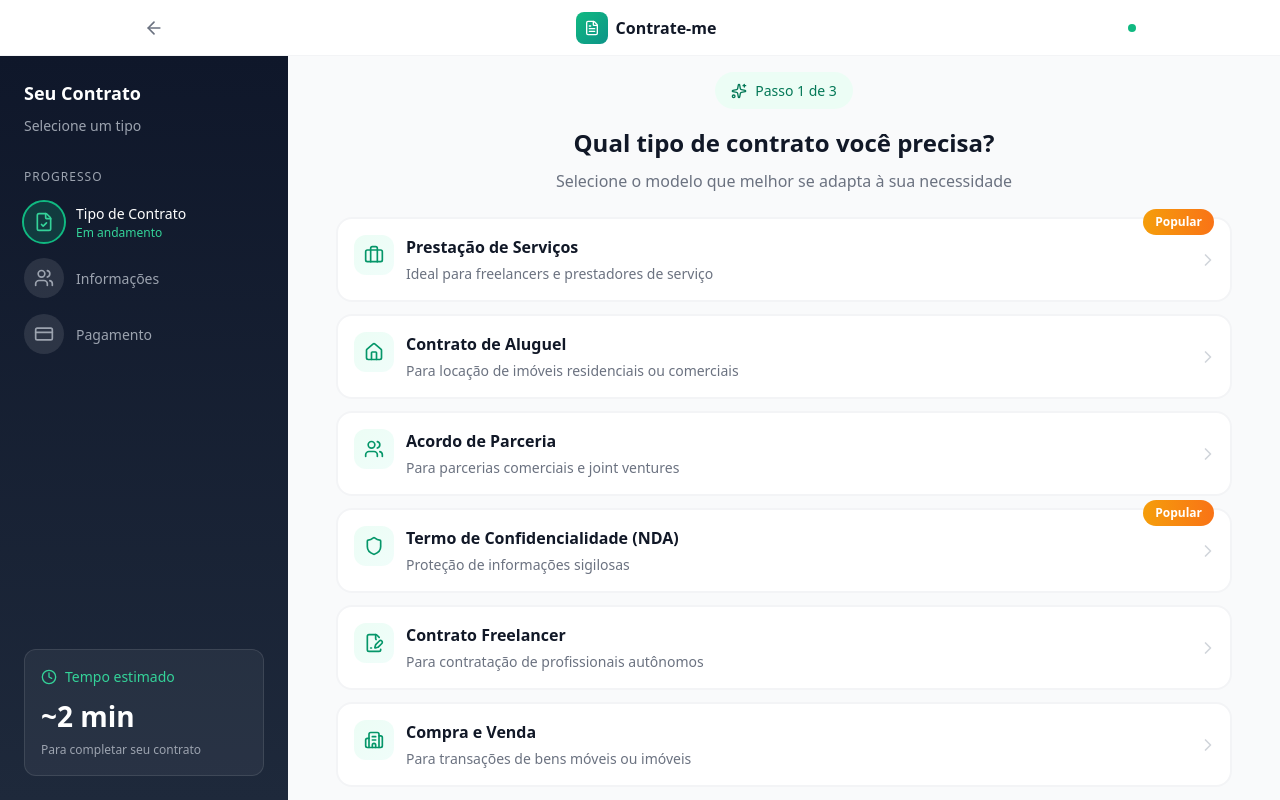
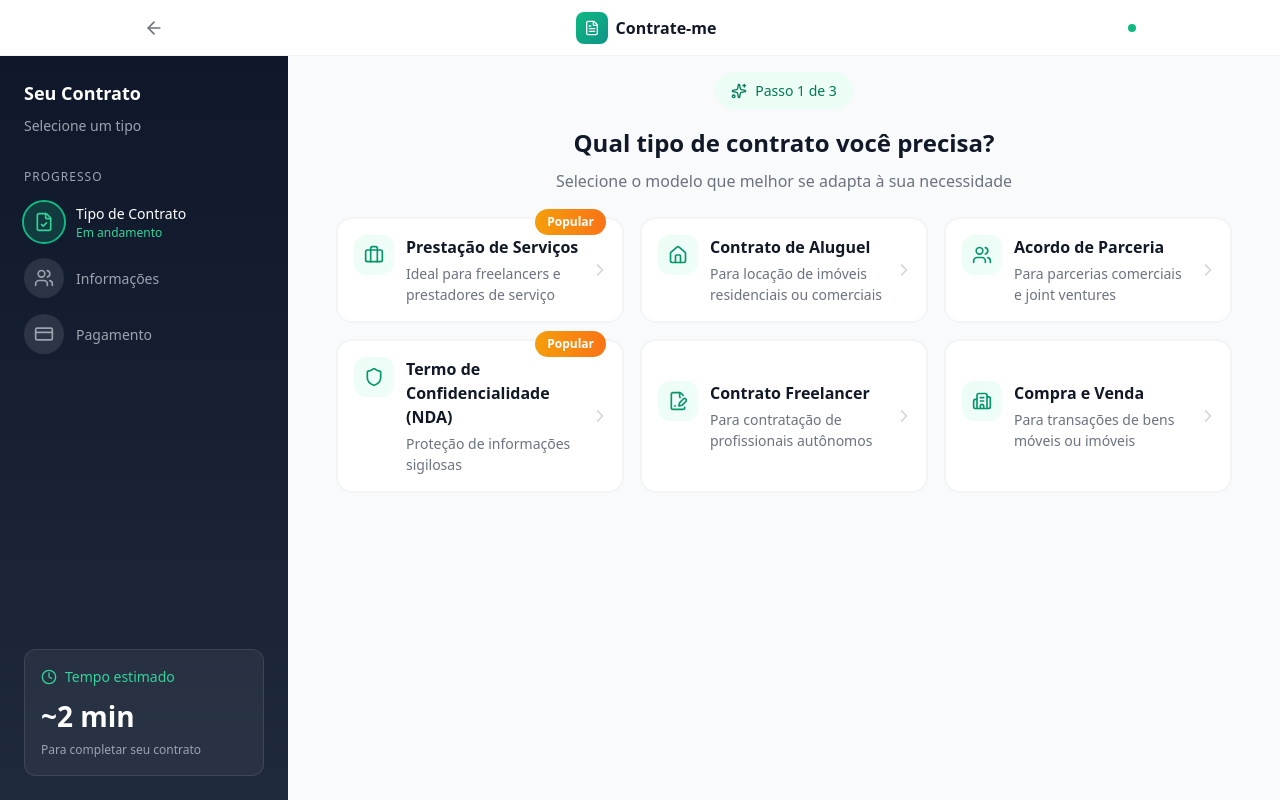
Before and after one commit to DanielHHEe/Meu-ia-inteligente, a React (Vite) app: page /chat in a window 1280 px wide. Built offline with nearby package versions, Linux system fonts and the light colour scheme.

Commit message:
commit mudanca

```diff
--- a/src/Chat.jsx
+++ b/src/Chat.jsx
@@ -21,6 +21,7 @@
   Clock,
   CreditCard,
 } from "lucide-react";
+
 // ==================== CONTRACT TYPES ====================
 const contractTypes = [
   {
@@ -66,6 +67,7 @@
     popular: false,
   },
 ];
+
 // ==================== CHAT HEADER ====================
 const ChatHeader = () => {
   return (
@@ -138,6 +140,7 @@
     </header>
   );
 };
+
 // ==================== CONTRACT TYPE SELECTOR ====================
 const ContractTypeSelector = ({ onSelect }) => {
   return (
@@ -172,11 +175,7 @@
         </p>
       </div>
       <div
-        style={{
-          display: "grid",
-          gridTemplateColumns: "1fr",
-          gap: 12,
-        }}
+        className="grid grid-cols-1 sm:grid-cols-2 lg:grid-cols-3 gap-3 sm:gap-4"
       >
         {contractTypes.map((type, index) => (
           <motion.button
@@ -255,6 +254,7 @@
     </motion.div>
   );
 };
+
 // ==================== MESSAGE BUBBLE ====================
 const MessageBubble = ({ message, isBot }) => {
   return (
@@ -333,6 +333,7 @@
     </motion.div>
   );
 };
+
 // ==================== TYPING INDICATOR ====================
 const TypingIndicator = () => {
   return (
@@ -392,21 +393,25 @@
     </motion.div>
   );
 };
+
 // ==================== CHAT INPUT ====================
 const ChatInput = ({ value, onChange, onSend, disabled }) => {
   const textareaRef = useRef(null);
+
   const handleKeyDown = (e) => {
     if (e.key === "Enter" && !e.shiftKey) {
       e.preventDefault();
       onSend();
     }
   };
+
   useEffect(() => {
     if (textareaRef.current) {
       textareaRef.current.style.height = "auto";
       textareaRef.current.style.height = textareaRef.current.scrollHeight + "px";
     }
   }, [value]);
+
   return (
     <div
       style={{
@@ -488,6 +493,7 @@
     </div>
   );
 };
+
 // ==================== PROGRESS SIDEBAR ====================
 const ProgressSidebar = ({ currentStep, contractType }) => {
   const steps = [
@@ -495,6 +501,7 @@
     { id: 2, name: "Informações", icon: Users },
     { id: 3, name: "Pagamento", icon: CreditCard },
   ];
+
   return (
     <div
       style={{
@@ -536,6 +543,7 @@
             <p style={{ fontSize: 14, color: "#9ca3af" }}>Selecione um tipo</p>
           )}
         </div>
+
         <div style={{ flex: 1 }}>
           <h4
             style={{
@@ -599,6 +607,7 @@
             ))}
           </div>
         </div>
+
         <div
           style={{
             padding: 16,
@@ -620,13 +629,16 @@
     </div>
   );
 };
+
 // ==================== CHAT INTERFACE ====================
 const ChatInterface = ({ contractType, messages, isTyping, inputValue, setInputValue, onSendMessage }) => {
   const messagesEndRef = useRef(null);
   const messagesContainerRef = useRef(null);
+
   useEffect(() => {
     messagesEndRef.current?.scrollIntoView({ behavior: "smooth" });
   }, [messages, isTyping]);
+
   return (
     <div style={{ display: "flex", flexDirection: "column", height: "100%", minHeight: 0 }}>
       {/* Chat Header Info */}
@@ -670,6 +682,7 @@
           </div>
         </div>
       </div>
+
       {/* Messages Area */}
       <div
         ref={messagesContainerRef}
@@ -691,6 +704,7 @@
           <div ref={messagesEndRef} />
         </div>
       </div>
+
       {/* Input Area */}
       <ChatInput
         value={inputValue}
@@ -701,6 +715,7 @@
     </div>
   );
 };
+
 // ==================== MAIN CHAT PAGE ====================
 const Chat = () => {
   const [currentStep, setCurrentStep] = useState(1);
@@ -708,6 +723,7 @@
   const [messages, setMessages] = useState([]);
   const [inputValue, setInputValue] = useState("");
   const [isTyping, setIsTyping] = useState(false);
+
   const contractQuestions = {
     "prestacao-servicos": [
       "Qual é o nome completo ou razão social do CONTRATANTE (quem vai pagar pelo serviço)?",
@@ -729,26 +745,26 @@
       "Qual será o prazo de vigência?",
     ],
   };
+
   const [currentQuestionIndex, setCurrentQuestionIndex] = useState(0);
   const [answers, setAnswers] = useState([]);
-  // Fix for mobile viewport height with virtual keyboard
+
+  // Fix for mobile viewport height - only set once on load, not on keyboard open
   useEffect(() => {
-    const handleResize = () => {
+    const setVh = () => {
       const vh = window.innerHeight * 0.01;
       document.documentElement.style.setProperty("--vh", vh + "px");
     };
-    handleResize();
-    window.addEventListener("resize", handleResize);
-    if (window.visualViewport) {
-      window.visualViewport.addEventListener("resize", handleResize);
-    }
+    setVh();
+    // Only update on orientation change, NOT on resize (keyboard)
+    window.addEventListener("orientationchange", () => {
+      setTimeout(setVh, 100);
+    });
     return () => {
-      window.removeEventListener("resize", handleResize);
-      if (window.visualViewport) {
-        window.visualViewport.removeEventListener("resize", handleResize);
-      }
+      window.removeEventListener("orientationchange", setVh);
     };
   }, []);
+
   const handleSelectContract = (type) => {
     setSelectedContract(type);
     setCurrentStep(2);
@@ -770,6 +786,7 @@
       }, 1500);
     }, 500);
   };
+
   const handleSendMessage = () => {
     if (!inputValue.trim() || isTyping) return;
     const userMessage = inputValue.trim();
@@ -801,10 +818,11 @@
       }
     }, 1500);
   };
+
   return (
     <div
       style={{
-        height: "calc(var(--vh, 1vh) * 100)",
+        height: "100dvh",
         display: "flex",
         flexDirection: "column",
         overflow: "hidden",
@@ -813,6 +831,7 @@
     >
       <ChatHeader />
       <ProgressSidebar currentStep={currentStep} contractType={selectedContract} />
+
       <main
         style={{
           flex: 1,
@@ -851,4 +870,5 @@
     </div>
   );
 };
+
 export default Chat;
```
